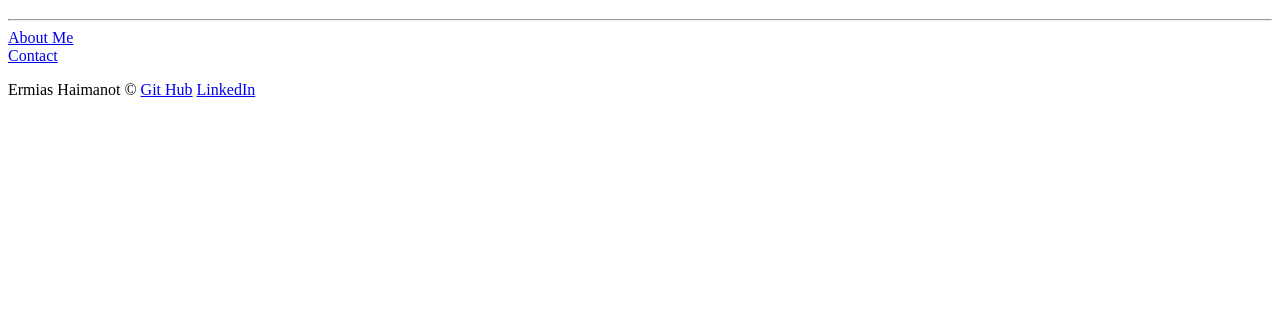
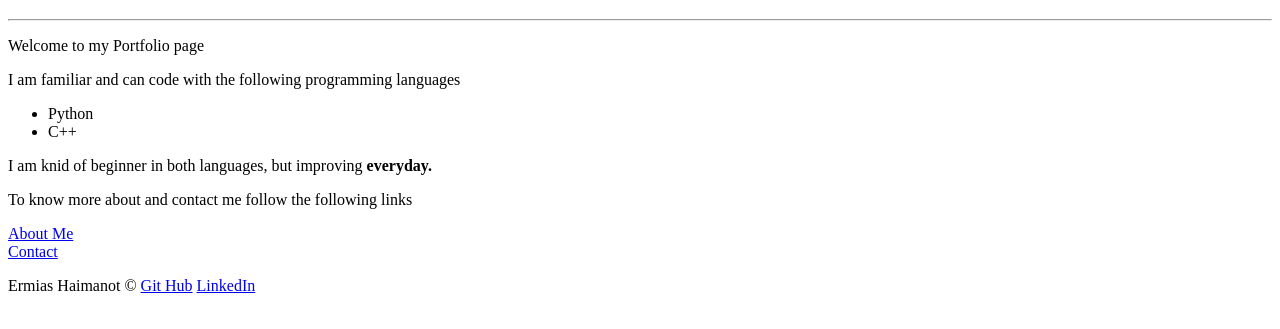
Before and after one commit to Ermi-haimi/portfolio-project, a plain HTML site: page index.html in a window 1280 px wide. Shown: the part 61-390 px from the top of the page. Drawn offline with Linux system fonts and the light colour scheme.

Commit message:
write about my skills in index

```diff
--- a/index.html
+++ b/index.html
@@ -12,11 +12,17 @@
         <h1>Ermias Haimanot's Portfolio</h1>
     </header>
     <main>
-
-
         <hr>
+        <p>Welcome to my Portfolio page</p>
+        <p>I am familiar and can code with the following programming languages </p>
+        <ul>
+            <li>Python</li>
+            <li>C++</li>
+        </ul>
+        I am knid of beginner in both languages, but improving <strong>everyday.</strong>
     </main>
     <footer>
+        <p>To know more about and contact me follow the following links</p>
         <nav>
             <a href="about.html" target="_blank">About Me</a><br>
             <a href="contact.html" target="_blank">Contact</a>
```
